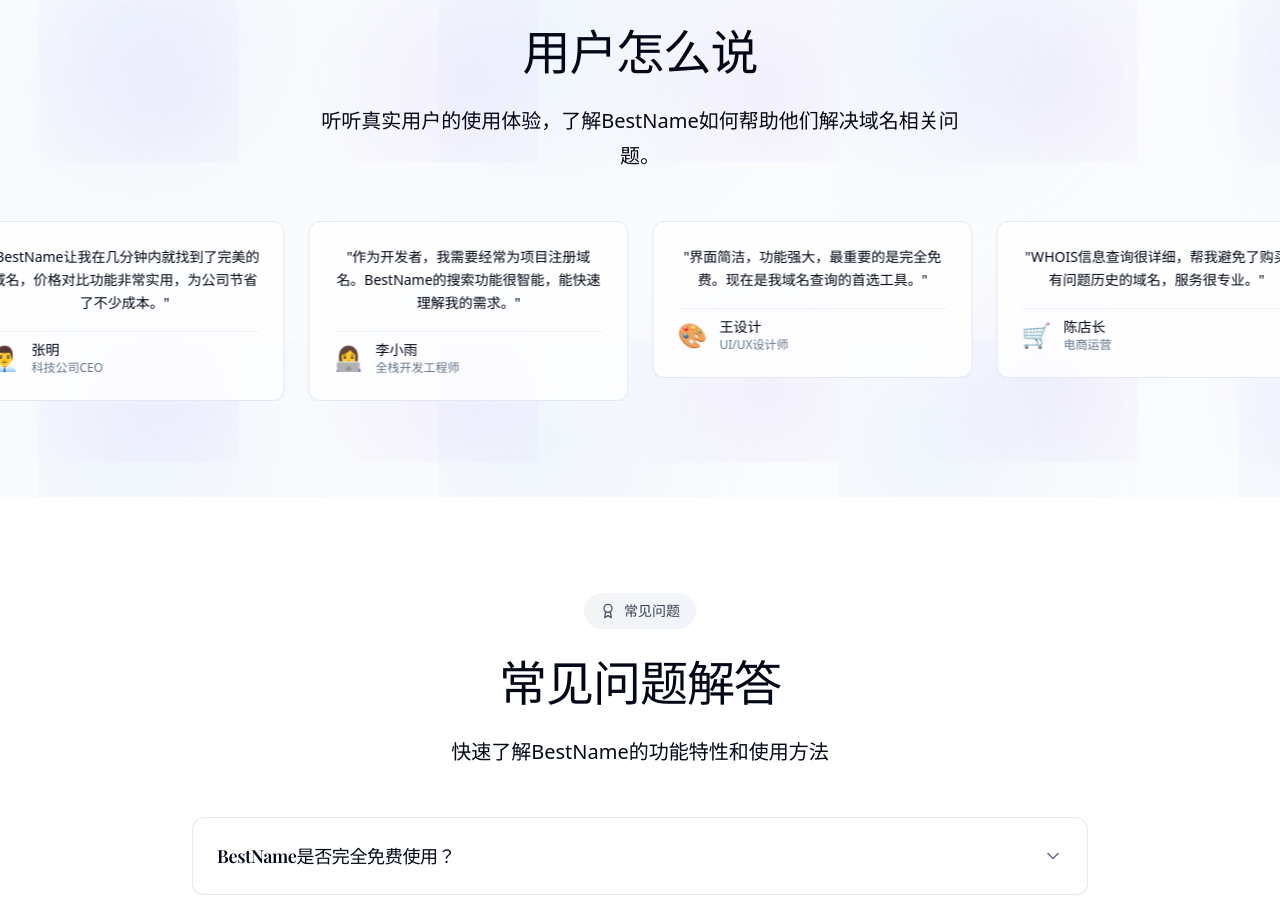
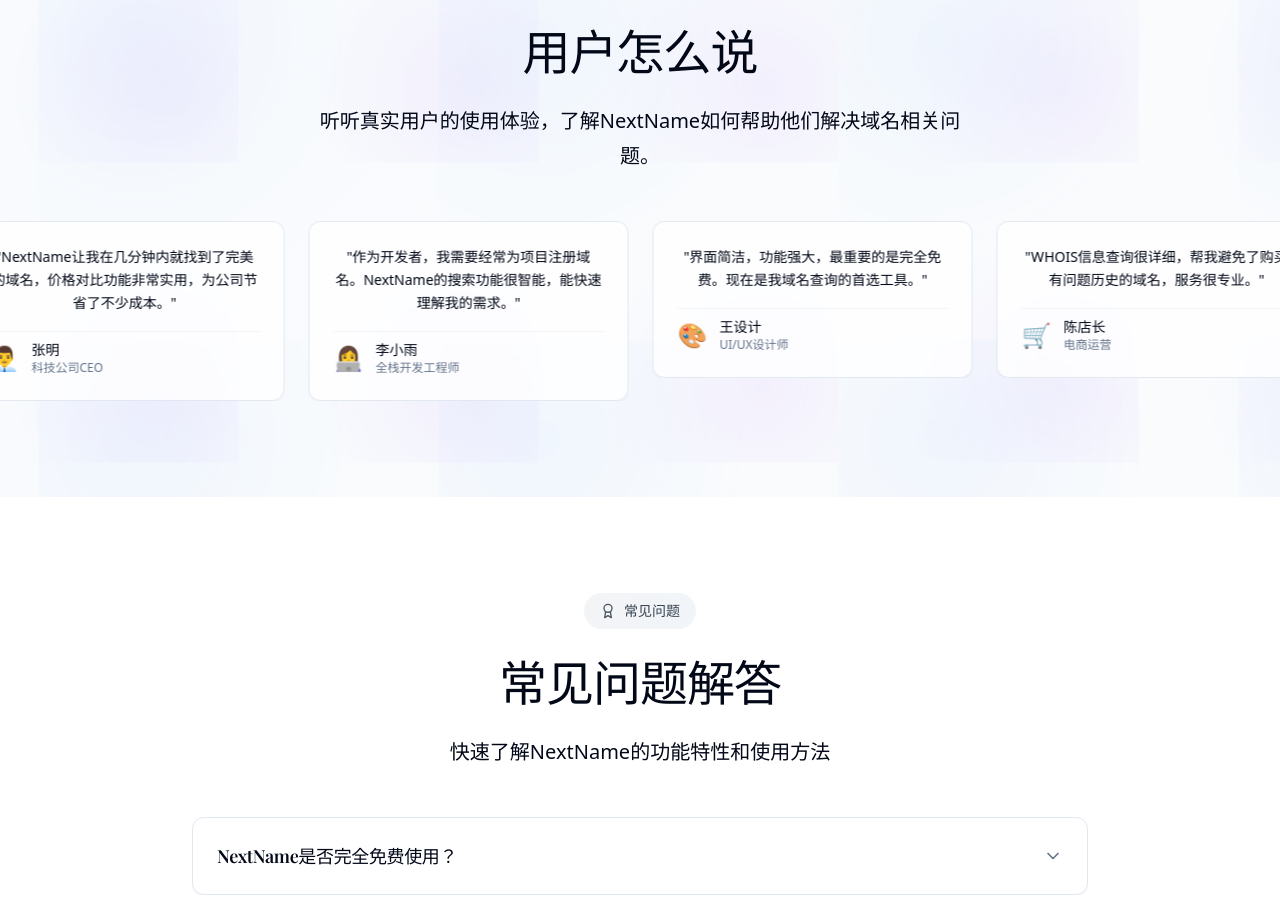
Before and after one commit to Mr-lunatic/nextname, a Next.js app: page / in a window 1280 px wide. Shown: the part 3299-4210 px from the top of the page. Built offline with nearby package versions, Linux system fonts and the light colour scheme; no server answers; a web font is replaced by a local one.

Commit message:
fix: Complete 'BestName' to 'NextName' replacement on homepage
Corrected two missed instances of 'BestName' in the homepage
     content (src/app/page.tsx) to 'NextName', ensuring full brand consistency.

```diff
--- a/src/app/page.tsx
+++ b/src/app/page.tsx
@@ -165,13 +165,13 @@
   // 用户评价
   const testimonials = [
     {
-      content: "BestName让我在几分钟内就找到了完美的域名，价格对比功能非常实用，为公司节省了不少成本。",
+      content: "NextName让我在几分钟内就找到了完美的域名，价格对比功能非常实用，为公司节省了不少成本。",
       author: "张明",
       title: "科技公司CEO",
       avatar: "👨‍💼"
     },
     {
-      content: "作为开发者，我需要经常为项目注册域名。BestName的搜索功能很智能，能快速理解我的需求。",
+      content: "作为开发者，我需要经常为项目注册域名。NextName的搜索功能很智能，能快速理解我的需求。",
       author: "李小雨",
       title: "全栈开发工程师",
       avatar: "👩‍💻"
@@ -199,8 +199,8 @@
   // FAQ数据
   const faqs = [
     {
-      question: "BestName是否完全免费使用？",
-      answer: "是的，BestName的所有查询功能都完全免费。我们不收取任何查询费用，也不要求用户注册账号。我们通过与注册商的合作获得收入，为用户提供免费服务。"
+      question: "NextName是否完全免费使用？",
+      answer: "是的，NextName的所有查询功能都完全免费。我们不收取任何查询费用，也不要求用户注册账号。我们通过与注册商的合作获得收入，为用户提供免费服务。"
     },
     {
       question: "价格对比的数据多久更新一次？",
@@ -208,7 +208,7 @@
     },
     {
       question: "支持哪些类型的域名查询？",
-      answer: "BestName支持关键词搜索、前缀搜索、后缀查询和完整域名查询。我们的智能引擎会自动识别您的查询类型，提供最相关的结果。"
+      answer: "NextName支持关键词搜索、前缀搜索、后缀查询和完整域名查询。我们的智能引擎会自动识别您的查询类型，提供最相关的结果。"
     },
     {
       question: "WHOIS信息的准确性如何保证？",
@@ -535,7 +535,7 @@
               </motion.div>
               <h2 className="section-title">为不同用户量身定制</h2>
               <p className="prose-lg max-w-2xl mx-auto">
-                无论您是企业主、开发者还是创作者，BestName都能为您的特定需求提供专业的域名解决方案。
+                无论您是企业主、开发者还是创作者，NextName都能为您的特定需求提供专业的域名解决方案。
               </p>
             </div>
 
@@ -599,7 +599,7 @@
               </motion.div>
               <h2 className="section-title">用户怎么说</h2>
               <p className="prose-lg max-w-2xl mx-auto">
-                听听真实用户的使用体验，了解BestName如何帮助他们解决域名相关问题。
+                听听真实用户的使用体验，了解NextName如何帮助他们解决域名相关问题。
               </p>
             </div>
 
@@ -669,7 +669,7 @@
               </motion.div>
               <h2 className="section-title">常见问题解答</h2>
               <p className="prose-lg">
-                快速了解BestName的功能特性和使用方法
+                快速了解NextName的功能特性和使用方法
               </p>
             </div>
 
```
